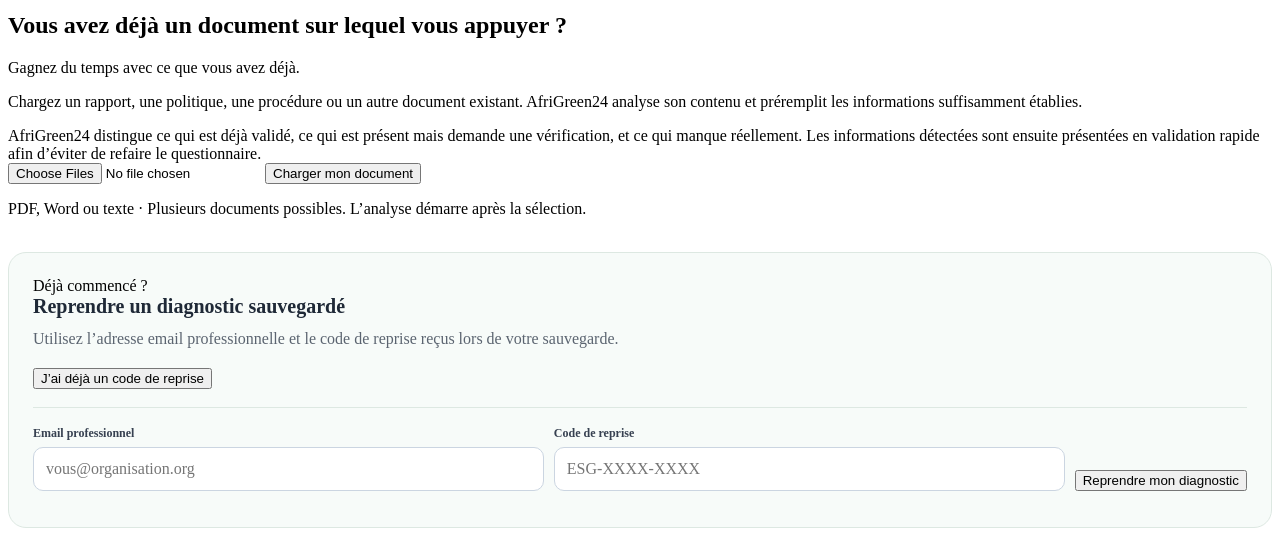
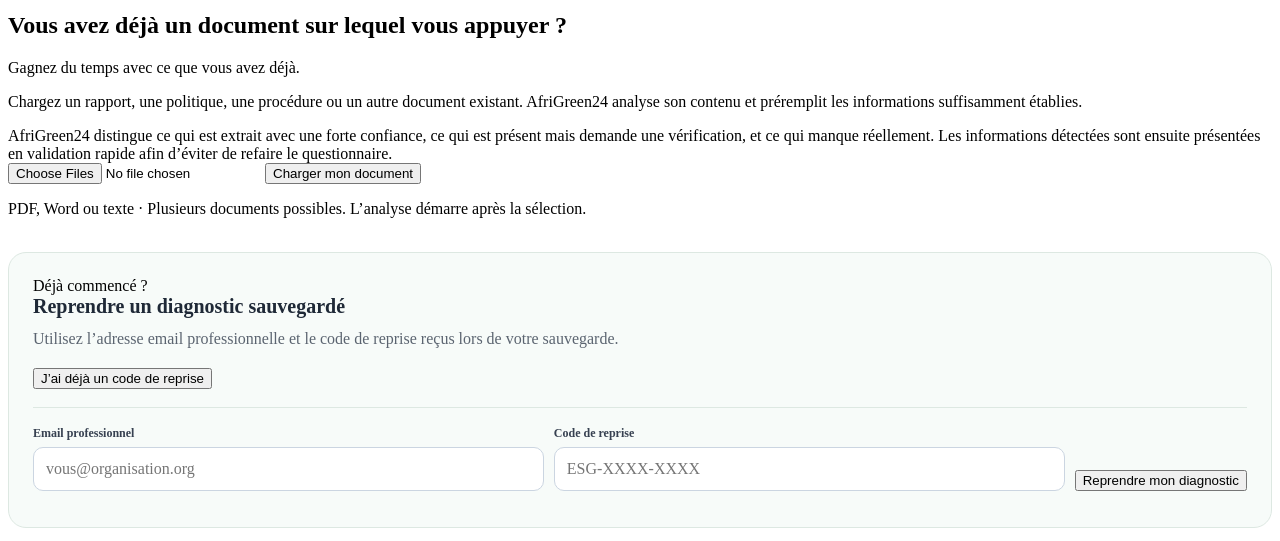
Before and after one commit to humblemg20-collab/rapport-ESG, a plain HTML site: page Index.html in a window 1280 px wide. Shown: the part 1300-1841 px from the top of the page. Drawn offline with Linux system fonts and the light colour scheme.

Commit message:
fix: clarify document extraction confidence on landing page

```diff
--- a/Index.html
+++ b/Index.html
@@ -381,7 +381,7 @@
             </p>
 
             <div class="esg-import-benefit">
-              AfriGreen24 distingue ce qui est déjà validé,
+              AfriGreen24 distingue ce qui est extrait avec une forte confiance,
               ce qui est présent mais demande une vérification,
               et ce qui manque réellement. Les informations
               détectées sont ensuite présentées en validation
```
